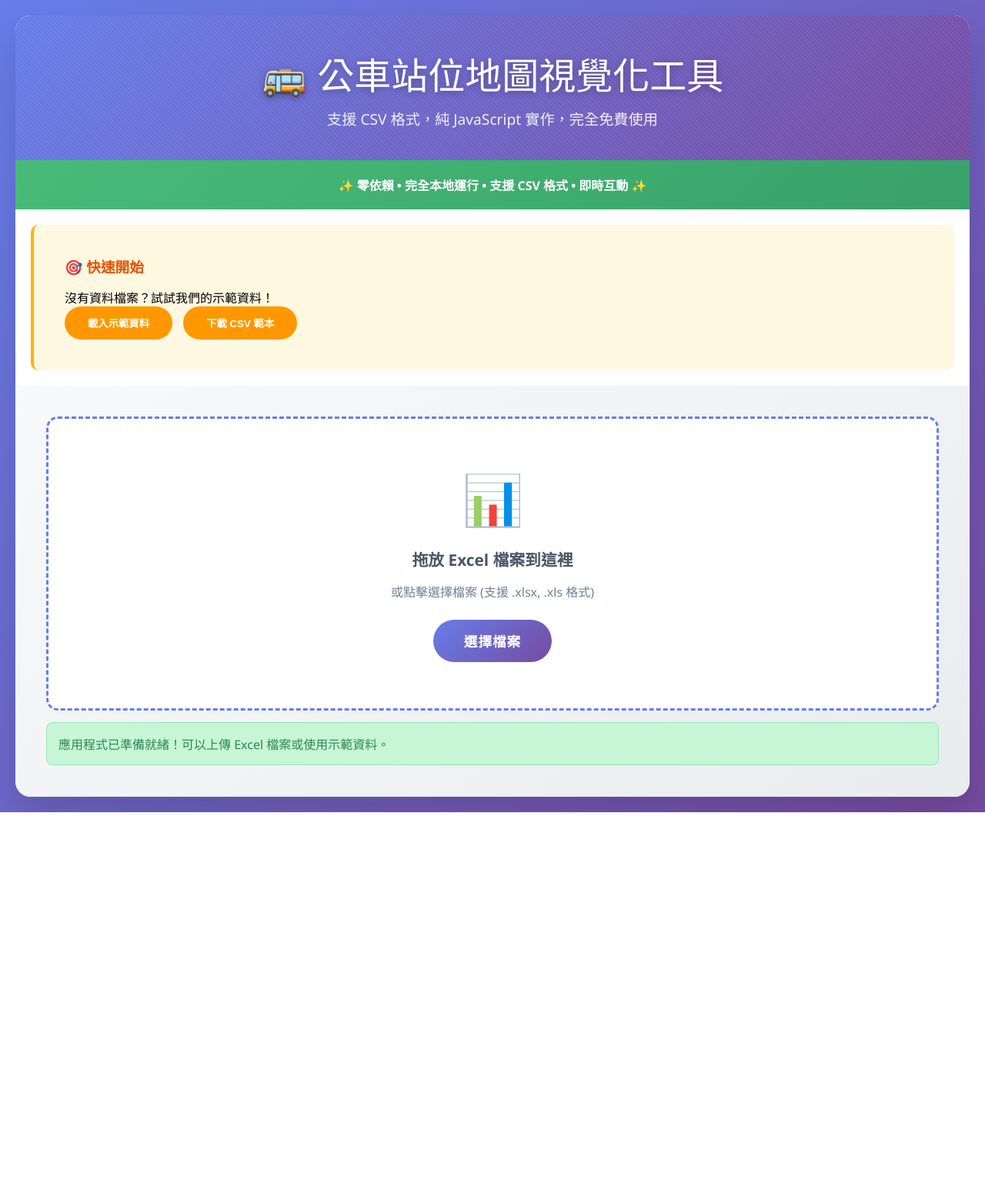
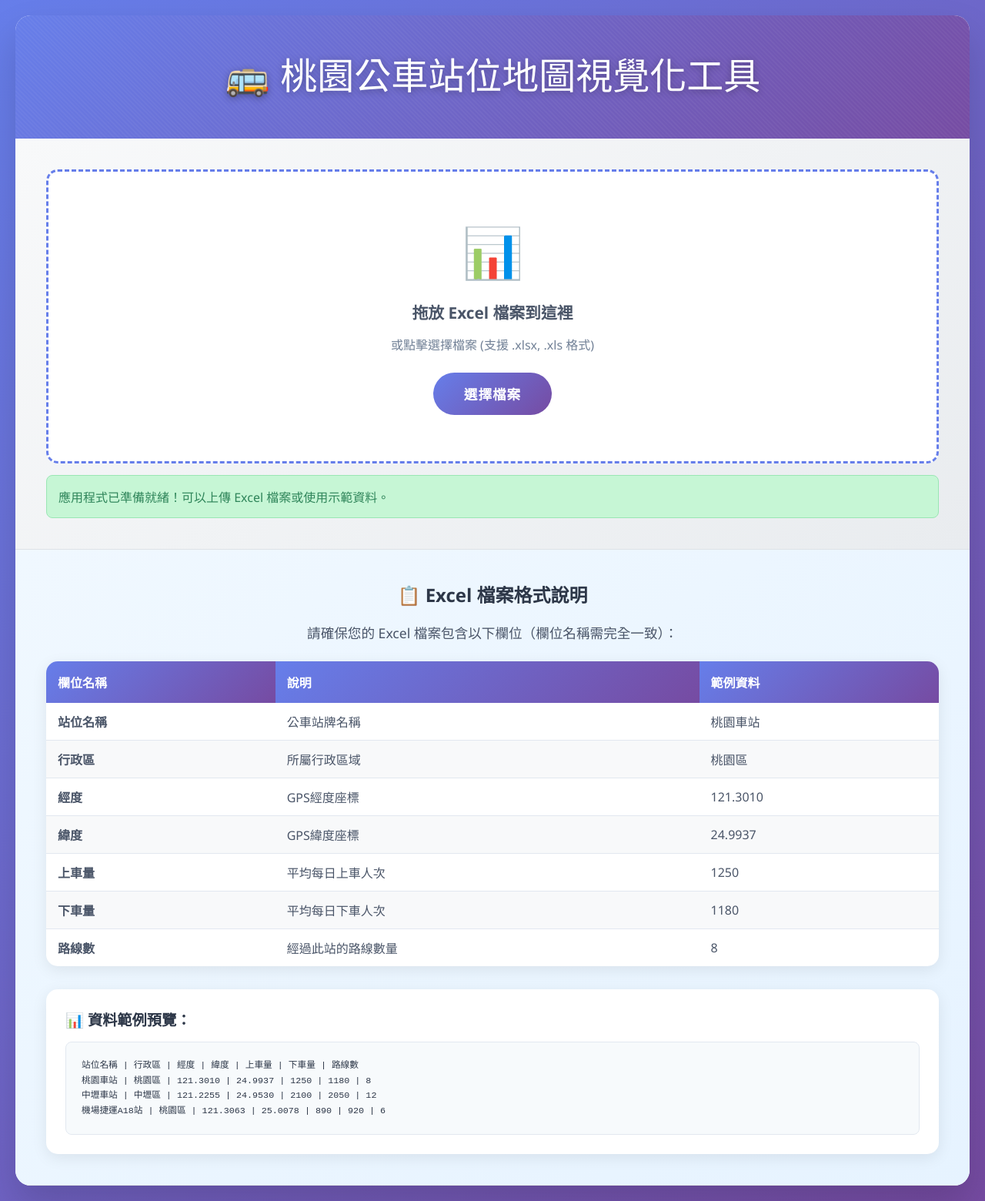
Before and after one commit to FutingLiang/List-of-Candidate-Station-Locations-in-Taoyuan-with-Latitude-and-Longitude, a plain HTML site: page index.html in a window 1280 px wide. Shown: the whole page at 77% size. Before the commit the page ends 1055 px from the top, so only its background shows below. Drawn offline with nearby package versions, Linux system fonts and the light colour scheme.

Commit message:
Update index.html

```diff
--- a/index.html
+++ b/index.html
@@ -93,6 +93,88 @@
             font-weight: 600;
         }
 
+        .format-guide {
+            padding: 40px;
+            background: linear-gradient(145deg, #f0f8ff, #e6f3ff);
+            border-bottom: 1px solid #dee2e6;
+        }
+
+        .format-guide h3 {
+            color: #2d3748;
+            margin-bottom: 20px;
+            font-size: 1.5em;
+            text-align: center;
+        }
+
+        .format-guide p {
+            color: #4a5568;
+            margin-bottom: 25px;
+            text-align: center;
+            font-size: 1.1em;
+        }
+
+        .format-table {
+            background: white;
+            border-radius: 15px;
+            overflow: hidden;
+            box-shadow: 0 5px 20px rgba(0,0,0,0.08);
+            margin-bottom: 30px;
+        }
+
+        .format-table table {
+            width: 100%;
+            border-collapse: collapse;
+        }
+
+        .format-table th {
+            background: linear-gradient(135deg, #667eea, #764ba2);
+            color: white;
+            padding: 15px;
+            text-align: left;
+            font-weight: 600;
+        }
+
+        .format-table td {
+            padding: 12px 15px;
+            border-bottom: 1px solid #e2e8f0;
+            color: #4a5568;
+        }
+
+        .format-table tr:last-child td {
+            border-bottom: none;
+        }
+
+        .format-table tr:nth-child(even) {
+            background: #f8f9fa;
+        }
+
+        .format-example {
+            background: white;
+            border-radius: 15px;
+            padding: 25px;
+            box-shadow: 0 5px 20px rgba(0,0,0,0.08);
+        }
+
+        .format-example h4 {
+            color: #2d3748;
+            margin-bottom: 15px;
+            font-size: 1.2em;
+        }
+
+        .example-data {
+            background: #f7fafc;
+            border: 1px solid #e2e8f0;
+            border-radius: 8px;
+            padding: 20px;
+            font-family: 'Courier New', monospace;
+        }
+
+        .example-data code {
+            color: #2d3748;
+            line-height: 1.6;
+            font-size: 0.9em;
+        }
+
         .upload-section {
             padding: 40px;
             background: linear-gradient(145deg, #f8f9fa, #e9ecef);
@@ -289,7 +371,9 @@
         }
 
         .map-container {
-            height: 700px;
+            height: 80vh;
+            min-height: 500px;
+            max-height: 800px;
             position: relative;
             background: linear-gradient(145deg, #f0f8ff, #e6f3ff);
             overflow: hidden;
@@ -520,20 +604,8 @@
     <div class="container">
         <div class="header">
             <div class="header-content">
-                <h1>🚌 公車站位地圖視覺化工具</h1>
-                <p>支援 CSV 格式，純 JavaScript 實作，完全免費使用</p>
+                <h1>🚌 桃園公車站位地圖視覺化工具</h1>
             </div>
-        </div>
-
-        <div class="feature-banner">
-            ✨ 零依賴 • 完全本地運行 • 支援 CSV 格式 • 即時互動 ✨
-        </div>
-
-        <div class="demo-section">
-            <h3>🎯 快速開始</h3>
-            <p>沒有資料檔案？試試我們的示範資料！</p>
-            <button class="demo-btn" onclick="loadDemoData()">載入示範資料</button>
-            <button class="demo-btn" onclick="downloadTemplate()">下載 CSV 範本</button>
         </div>
 
         <div class="upload-section">
@@ -558,6 +630,72 @@
 
             <div class="error-message" id="errorMessage"></div>
             <div class="success-message" id="successMessage"></div>
+        </div>
+
+        <div class="format-guide">
+            <h3>📋 Excel 檔案格式說明</h3>
+            <p>請確保您的 Excel 檔案包含以下欄位（欄位名稱需完全一致）：</p>
+
+            <div class="format-table">
+                <table>
+                    <thead>
+                        <tr>
+                            <th>欄位名稱</th>
+                            <th>說明</th>
+                            <th>範例資料</th>
+                        </tr>
+                    </thead>
+                    <tbody>
+                        <tr>
+                            <td><strong>站位名稱</strong></td>
+                            <td>公車站牌名稱</td>
+                            <td>桃園車站</td>
+                        </tr>
+                        <tr>
+                            <td><strong>行政區</strong></td>
+                            <td>所屬行政區域</td>
+                            <td>桃園區</td>
+                        </tr>
+                        <tr>
+                            <td><strong>經度</strong></td>
+                            <td>GPS經度座標</td>
+                            <td>121.3010</td>
+                        </tr>
+                        <tr>
+                            <td><strong>緯度</strong></td>
+                            <td>GPS緯度座標</td>
+                            <td>24.9937</td>
+                        </tr>
+                        <tr>
+                            <td><strong>上車量</strong></td>
+                            <td>平均每日上車人次</td>
+                            <td>1250</td>
+                        </tr>
+                        <tr>
+                            <td><strong>下車量</strong></td>
+                            <td>平均每日下車人次</td>
+                            <td>1180</td>
+                        </tr>
+                        <tr>
+                            <td><strong>路線數</strong></td>
+                            <td>經過此站的路線數量</td>
+                            <td>8</td>
+                        </tr>
+                    </tbody>
+                </table>
+            </div>
+
+            <div class="format-example">
+                <h4>📊 資料範例預覽：</h4>
+                <div class="example-data">
+                    <code>
+                        站位名稱 | 行政區 | 經度 | 緯度 | 上車量 | 下車量 | 路線數<br>
+                        桃園車站 | 桃園區 | 121.3010 | 24.9937 | 1250 | 1180 | 8<br>
+                        中壢車站 | 中壢區 | 121.2255 | 24.9530 | 2100 | 2050 | 12<br>
+                        機場捷運A18站 | 桃園區 | 121.3063 | 25.0078 | 890 | 920 | 6
+                    </code>
+                </div>
+            </div>
         </div>
 
         <div class="map-section" id="mapSection">
@@ -767,11 +905,7 @@
             // 檢查 Leaflet 是否載入
             if (typeof L === 'undefined') {
                 console.warn('Leaflet 未載入，使用 Canvas 模式');
-                mapContainer.style.display = 'none';
-                loadingIndicator.innerHTML = '<div style="color: #e53e3e;">⚠️ 地圖庫載入失敗，使用備用模式</div>';
-                setTimeout(() => {
-                    loadingIndicator.style.display = 'none';
-                }, 3000);
+                switchToOfflineMode();
                 return;
             }
 
@@ -783,28 +917,17 @@
                 const taoyuanCenter = [24.9937, 121.3010];
 
                 // 創建地圖
-                map = L.map('googleMap').setView(taoyuanCenter, 11);
-
-                // 使用更快的地圖服務器（多個備選）
-                const tileProviders = [
-                    {
-                        name: 'CartoDB Positron (快速)',
-                        url: 'https://{s}.basemaps.cartocdn.com/light_all/{z}/{x}/{y}{r}.png',
-                        attribution: '© OpenStreetMap © CartoDB',
-                        maxZoom: 19
-                    },
-                    {
-                        name: 'OpenStreetMap',
-                        url: 'https://{s}.tile.openstreetmap.org/{z}/{x}/{y}.png',
-                        attribution: '© OpenStreetMap contributors',
-                        maxZoom: 19
-                    }
-                ];
-
-                // 使用更快的 CartoDB 作為主要圖層
-                const tileLayer = L.tileLayer(tileProviders[0].url, {
-                    attribution: tileProviders[0].attribution,
-                    maxZoom: tileProviders[0].maxZoom,
+                map = L.map('googleMap', {
+                    center: taoyuanCenter,
+                    zoom: 11,
+                    zoomControl: false, // 我們有自定義縮放控制
+                    attributionControl: true
+                });
+
+                // 使用更快的地圖服務器
+                const tileLayer = L.tileLayer('https://{s}.basemaps.cartocdn.com/light_all/{z}/{x}/{y}{r}.png', {
+                    attribution: '© OpenStreetMap © CartoDB',
+                    maxZoom: 19,
                     // 性能優化選項
                     updateWhenIdle: true,
                     updateWhenZooming: false,
@@ -812,62 +935,39 @@
                 });
 
                 // 設置載入超時處理
-                let loadTimeout = setTimeout(() => {
-                    if (loadingIndicator.style.display !== 'none') {
-                        loadingIndicator.innerHTML = `
-                            <div style="color: #f56500; margin-bottom: 10px;">⚠️ 網路載入較慢</div>
-                            <button onclick="switchToOfflineMode()" style="background: #667eea; color: white; border: none; padding: 8px 16px; border-radius: 5px; cursor: pointer; font-family: Microsoft JhengHei;">
-                                切換到快速模式
-                            </button>
-                        `;
-                    }
-                }, 3000); // 3秒後顯示快速模式選項
-
-                // 監聽圖層載入事件
-                tileLayer.on('loading', function() {
-                    loadingIndicator.innerHTML = `
-                        <div style="width: 40px; height: 40px; border: 4px solid #f3f3f3; border-top: 4px solid #667eea; border-radius: 50%; animation: spin 1s linear infinite; margin: 0 auto 10px;"></div>
-                        <div style="font-family: Microsoft JhengHei; color: #2d3748; font-size: 14px;">載入地圖圖層...</div>
-                        <div style="font-size: 12px; color: #666; margin-top: 5px;">首次載入可能需要幾秒鐘</div>
-                    `;
+                let tileLoadTimeout = setTimeout(() => {
+                    console.warn('地圖瓦片載入超時，切換到快速模式');
+                    switchToOfflineMode();
+                }, 10000);
+
+                // 地圖載入完成事件
+                map.whenReady(() => {
+                    clearTimeout(tileLoadTimeout);
+                    loadingIndicator.style.display = 'none';
+
+                    // 創建標記群組
+                    markerGroup = L.featureGroup().addTo(map);
+
+                    // 隱藏 Canvas（使用 Leaflet 模式）
+                    canvas.style.pointerEvents = 'none';
+                    canvas.style.opacity = '0';
+
+                    console.log('Leaflet 地圖載入完成');
                 });
 
-                tileLayer.on('load', function() {
-                    // 地圖載入完成
-                    clearTimeout(loadTimeout);
-                    setTimeout(() => {
-                        loadingIndicator.style.display = 'none';
-                    }, 500);
+                // 添加瓦片圖層
+                tileLayer.addTo(map);
+
+                // 瓦片載入錯誤處理
+                tileLayer.on('tileerror', () => {
+                    console.warn('地圖瓦片載入錯誤，切換到快速模式');
+                    clearTimeout(tileLoadTimeout);
+                    switchToOfflineMode();
                 });
 
-                tileLayer.addTo(map);
-
-                // 創建標記群組
-                markerGroup = L.layerGroup().addTo(map);
-
-                // 隱藏 Canvas，顯示 Leaflet 地圖
-                canvas.style.display = 'none';
-
-                // 地圖初始化完成
-                map.whenReady(function() {
-                    console.log('Leaflet 地圖初始化完成');
-                    loadingIndicator.innerHTML = `
-                        <div style="color: #38a169;">✅ 地圖載入完成</div>
-                    `;
-                    setTimeout(() => {
-                        loadingIndicator.style.display = 'none';
-                    }, 1000);
-                });
-
             } catch (error) {
-                console.error('地圖初始化錯誤:', error);
-                loadingIndicator.innerHTML = `
-                    <div style="color: #e53e3e;">❌ 地圖載入失敗</div>
-                    <div style="font-size: 12px; margin-top: 5px;">請檢查網路連線</div>
-                `;
-                setTimeout(() => {
-                    loadingIndicator.style.display = 'none';
-                }, 3000);
+                console.error('Leaflet 地圖初始化失敗:', error);
+                switchToOfflineMode();
             }
         }
 
```
